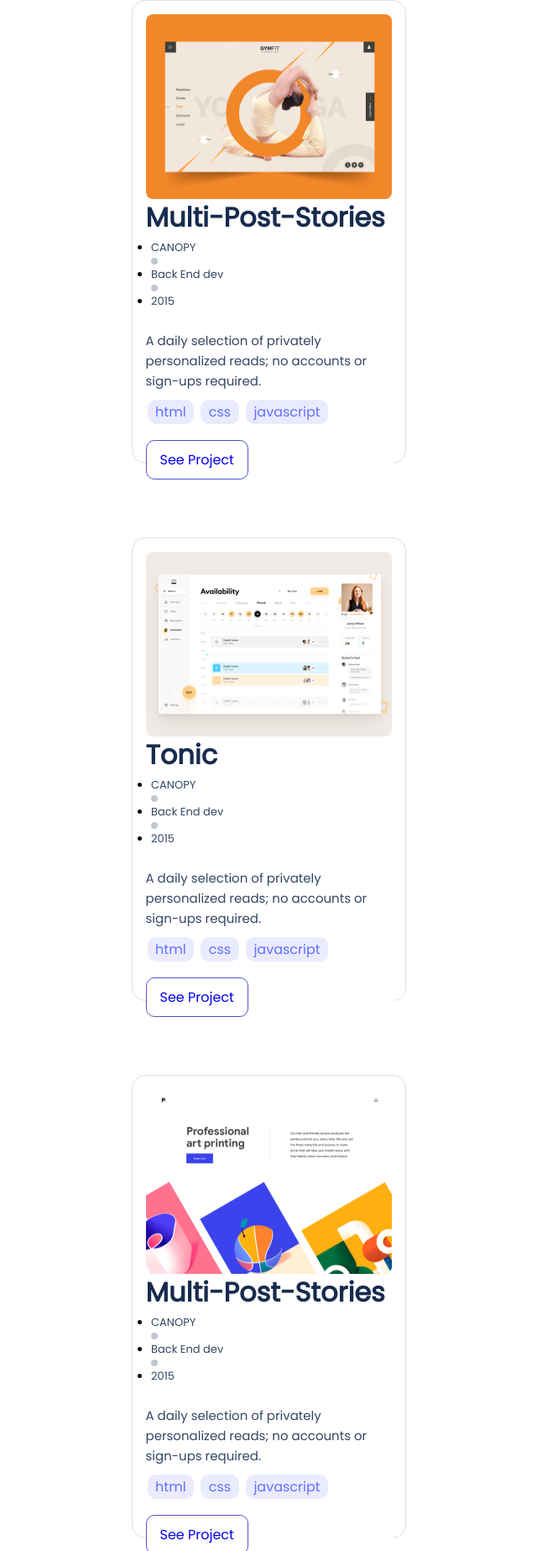
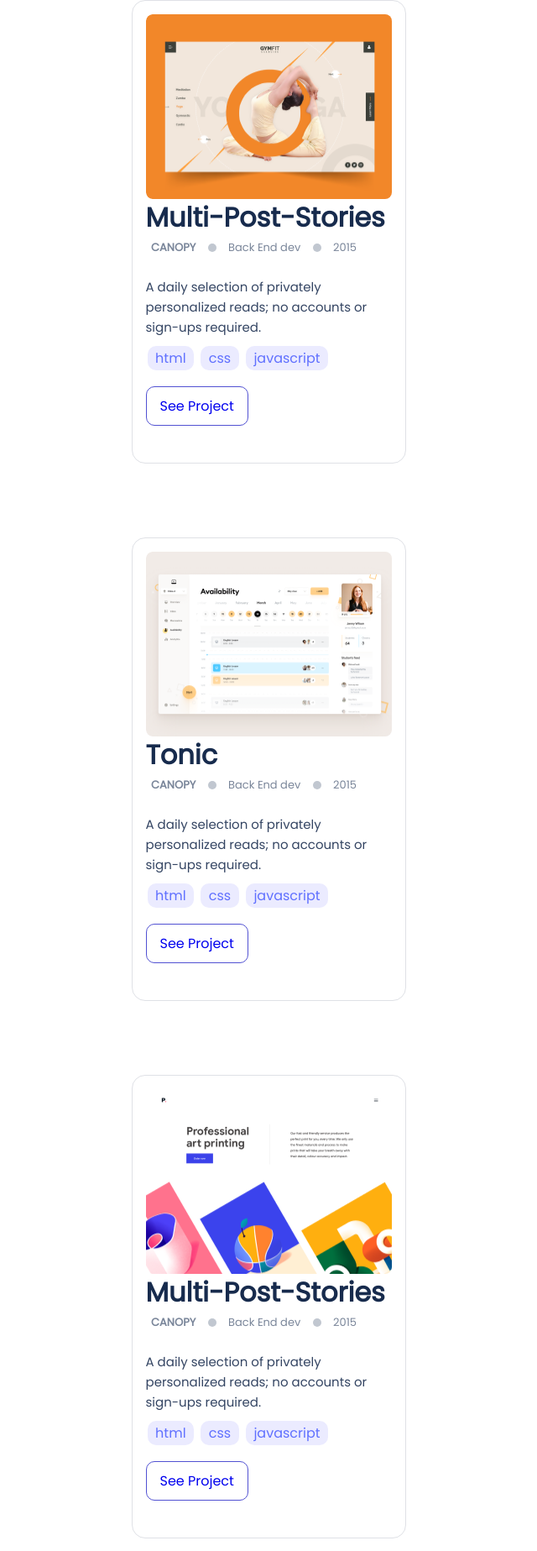
Before and after one commit to Alusp/My-Portfolio, a website: page index.html in a window 1280 px wide. Shown: the part 1319-3166 px from the top of the page at 84% size, without its empty margins (320-960 px from the left). Drawn offline with Linux system fonts and the light colour scheme.

Commit message:
Fix Webint Errors

```diff
--- a/index.html
+++ b/index.html
@@ -75,15 +75,13 @@
           <div class="card-content">
             <h3>Tonic</h3>
             <div class="first-links">
-              <ul>
-                <li><a href="#">CANOPY</a></li>
-                <!-- <img src="images/Counter.svg" alt="#" /> -->
-                <span class="canopy-image"></span>
-                <li><a href="#">Back End dev</a></li>
-                <!-- <img src="images/Counter.svg" alt="#" /> -->
-                <span class="back-end-image"></span>
-                <li><a href="#">2015</a></li>
-              </ul>
+              <a href="#" class="canopy-style">CANOPY</a>
+              <!-- <img src="images/Counter.svg" alt="#" /> -->
+              <span class="canopy-image"></span>
+              <a href="#">Back End dev</a>
+              <!-- <img src="images/Counter.svg" alt="#" /> -->
+              <span class="back-end-image"></span>
+              <a href="#">2015</a>
             </div>
             <p>
               A daily selection of privately personalized reads; no accounts or
@@ -107,13 +105,11 @@
           <div class="card-content">
             <h3 class="mt-post">Multi-Post-Stories</h3>
             <div class="first-links">
-              <ul>
-                <li><a href="#">CANOPY</a></li>
-                <img src="images/Counter.svg" alt="#" />
-                <li><a href="#">Back End dev</a></li>
-                <img src="images/Counter.svg" alt="#" />
-                <li><a href="#">2015</a></li>
-              </ul>
+              <a href="#" class="canopy-style">CANOPY</a>
+              <span class="canopy-image"></span>
+              <a href="#">Back End dev</a>
+              <span class="back-end-image"></span>
+              <a href="#">2015</a>
             </div>
             <p>
               A daily selection of privately personalized reads; no accounts or
@@ -138,13 +134,11 @@
           <div class="card-content">
             <h3>Tonic</h3>
             <div class="first-links">
-              <ul>
-                <li><a href="#">CANOPY</a></li>
-                <img src="images/Counter.svg" alt="#" />
-                <li><a href="#">Back End dev</a></li>
-                <img src="images/Counter.svg" alt="#" />
-                <li><a href="#">2015</a></li>
-              </ul>
+              <a href="#" class="canopy-style">CANOPY</a>
+              <span class="canopy-image"></span>
+              <a href="#">Back End dev</a>
+              <span class="back-end-image"></span>
+              <a href="#">2015</a>
             </div>
             <p>
               A daily selection of privately personalized reads; no accounts or
@@ -169,13 +163,11 @@
           <div class="card-content">
             <h3 class="mt-post">Multi-Post-Stories</h3>
             <div class="first-links">
-              <ul>
-                <li><a href="#">CANOPY</a></li>
-                <img src="images/Counter.svg" alt="#" />
-                <li><a href="#">Back End dev</a></li>
-                <img src="images/Counter.svg" alt="#" />
-                <li><a href="#">2015</a></li>
-              </ul>
+              <a href="#" class="canopy-style">CANOPY</a>
+              <span class="canopy-image"></span>
+              <a href="#">Back End dev</a>
+              <span class="back-end-image"></span>
+              <a href="#">2015</a>
             </div>
             <p>
               A daily selection of privately personalized reads; no accounts or
```
